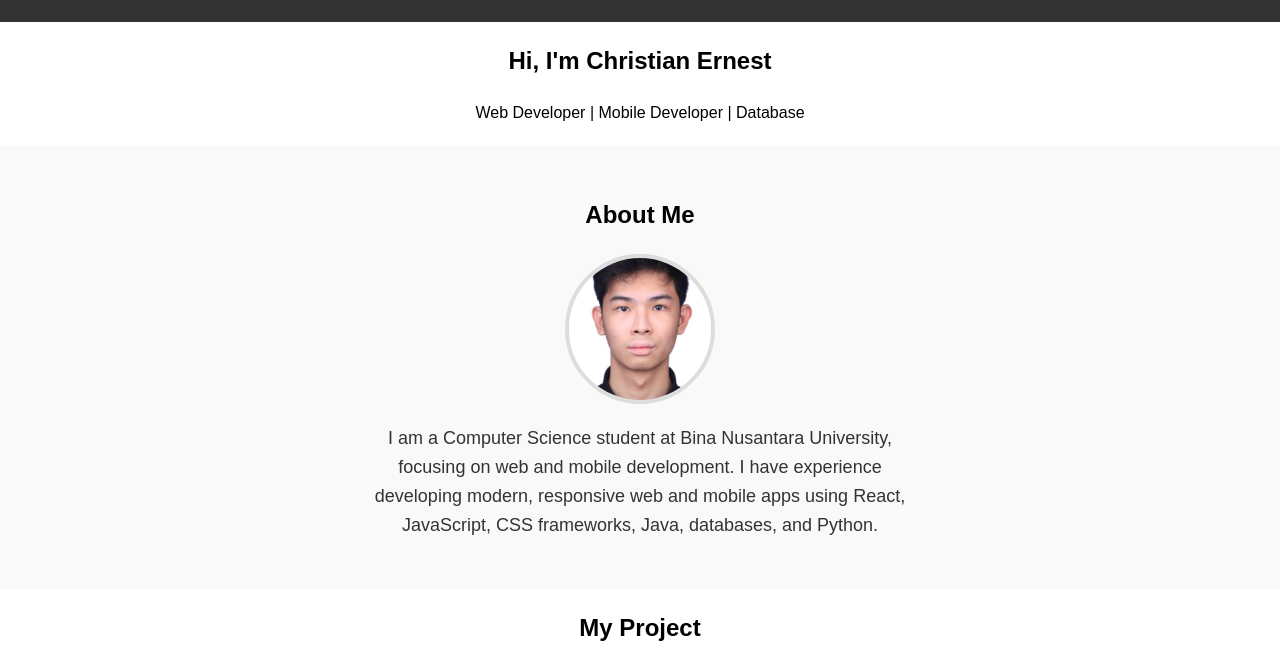
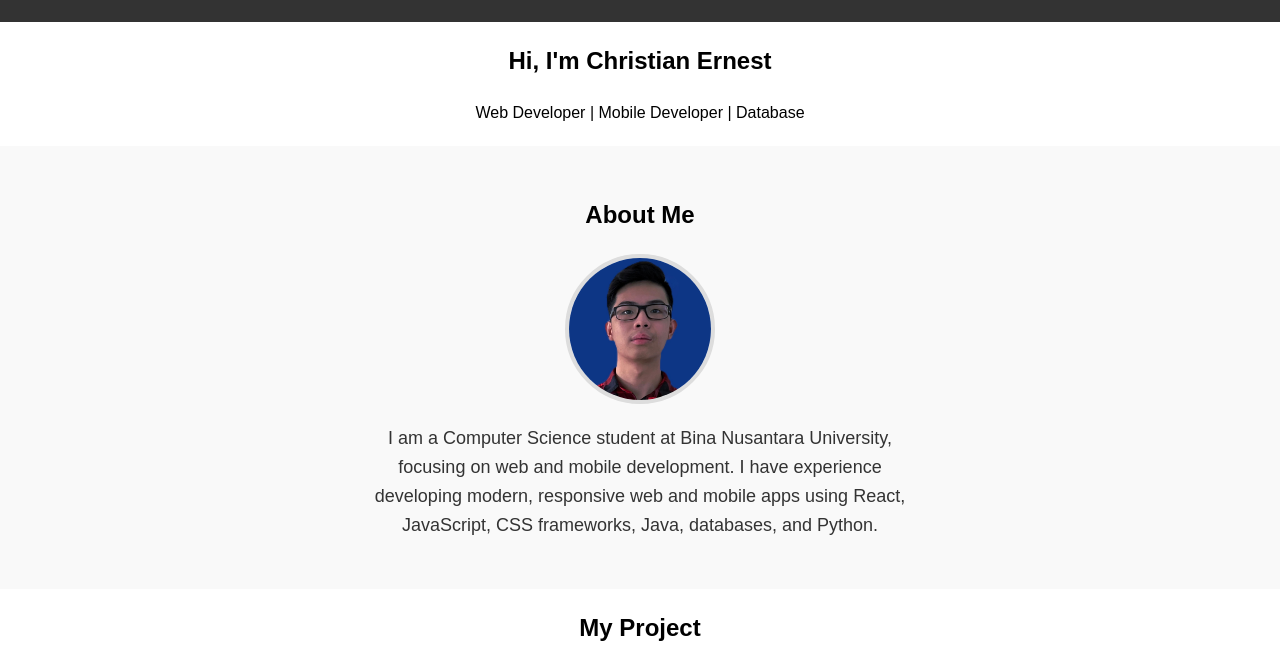
Before and after one commit to ChrisNestt/porto, a plain HTML site: page index.html in a window 1280 px wide. Shown: the part 95-760 px from the top of the page. Drawn offline with Linux system fonts and the light colour scheme.

Commit message:
updateee

```diff
--- a/index.html
+++ b/index.html
@@ -32,7 +32,7 @@
     <section id="about-me">
         <h2>About Me</h2>
         <div class="about-container">
-            <img src="myimage.jpg" alt="Foto Profil" class="profile-image">
+            <img src="myimageupp.jpg" alt="Foto Profil" class="profile-image">
             <div class="about-text">
                 <p>I am a Computer Science student at Bina Nusantara University, focusing on web and mobile development. I have experience developing modern, responsive web and mobile apps using React, JavaScript, CSS frameworks, Java, databases, and Python.</p>
             </div>
```
Also changed, not shown: myimage.jpg (deleted), myimageupp.jpg (added).
